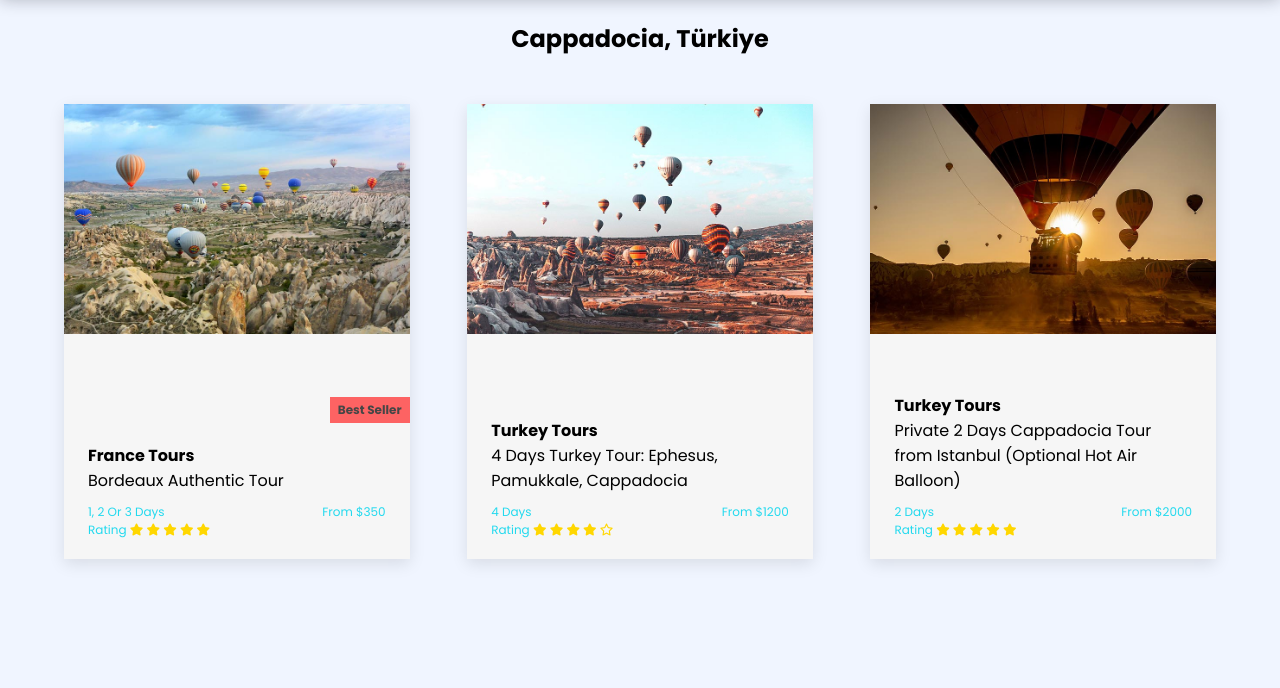
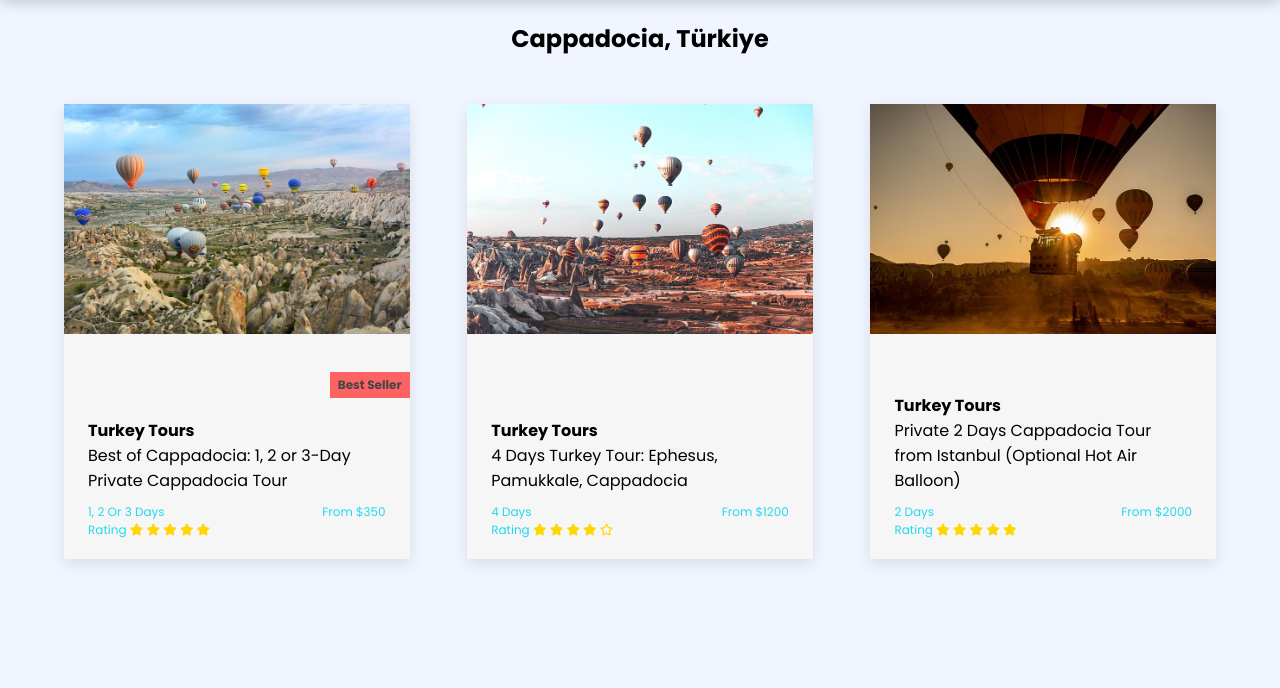
Before and after one commit to thomaswcleung/erb_assignment, a plain HTML site: page tours.html in a window 1280 px wide. Shown: the part 91-779 px from the top of the page. Drawn offline with nearby package versions, Linux system fonts and the light colour scheme.

Commit message:
update tours packages in tours

```diff
--- a/tours.html
+++ b/tours.html
@@ -86,8 +86,8 @@
                   <p class="tour-sales">Best seller</p>
                </div>
                <div class="tour-info">
-                  <h4>France Tours</h4>
-                  <p>Bordeaux Authentic Tour</p>
+                  <h4>Turkey Tours</h4>
+                  <p>Best of Cappadocia: 1, 2 or 3-Day Private Cappadocia Tour</p>
                   <div class="tour-footer">
                      <ul class="tour-footer-info">
                         <li>1, 2 or 3 days</li>
```
